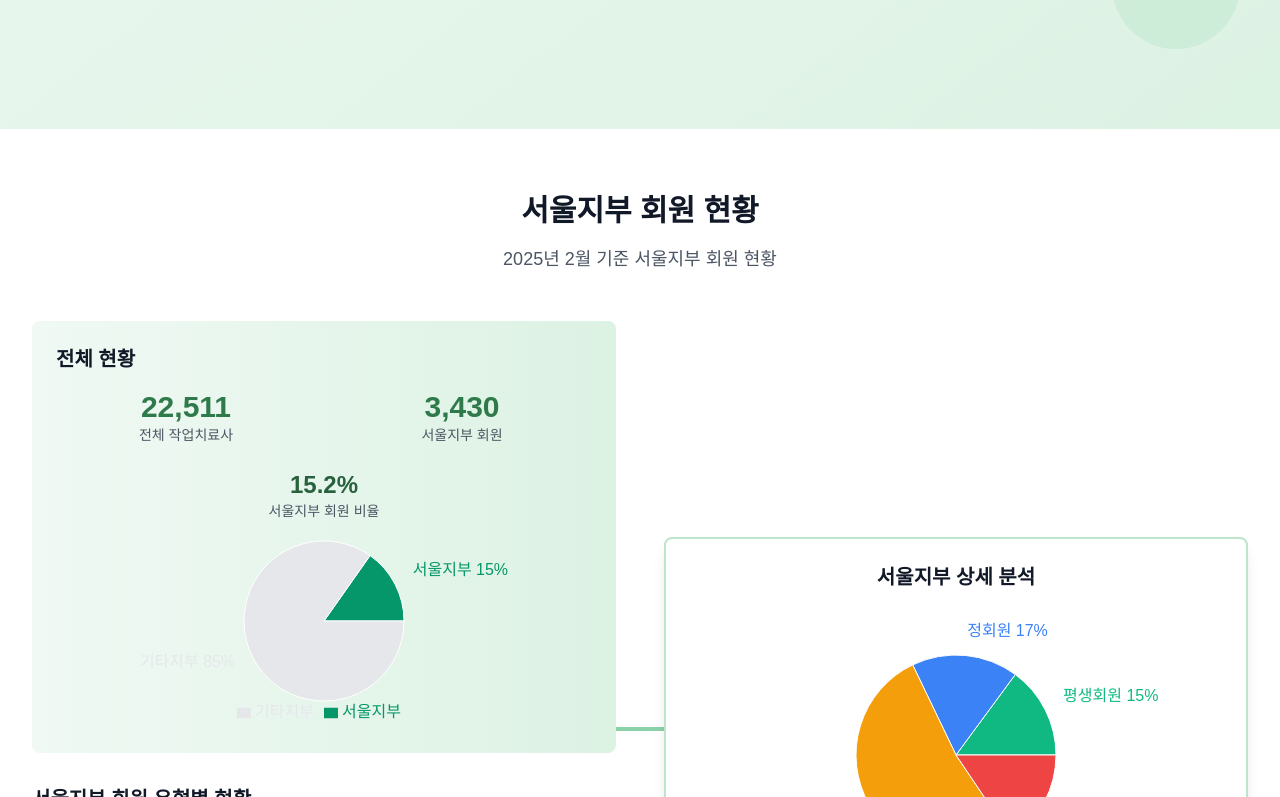
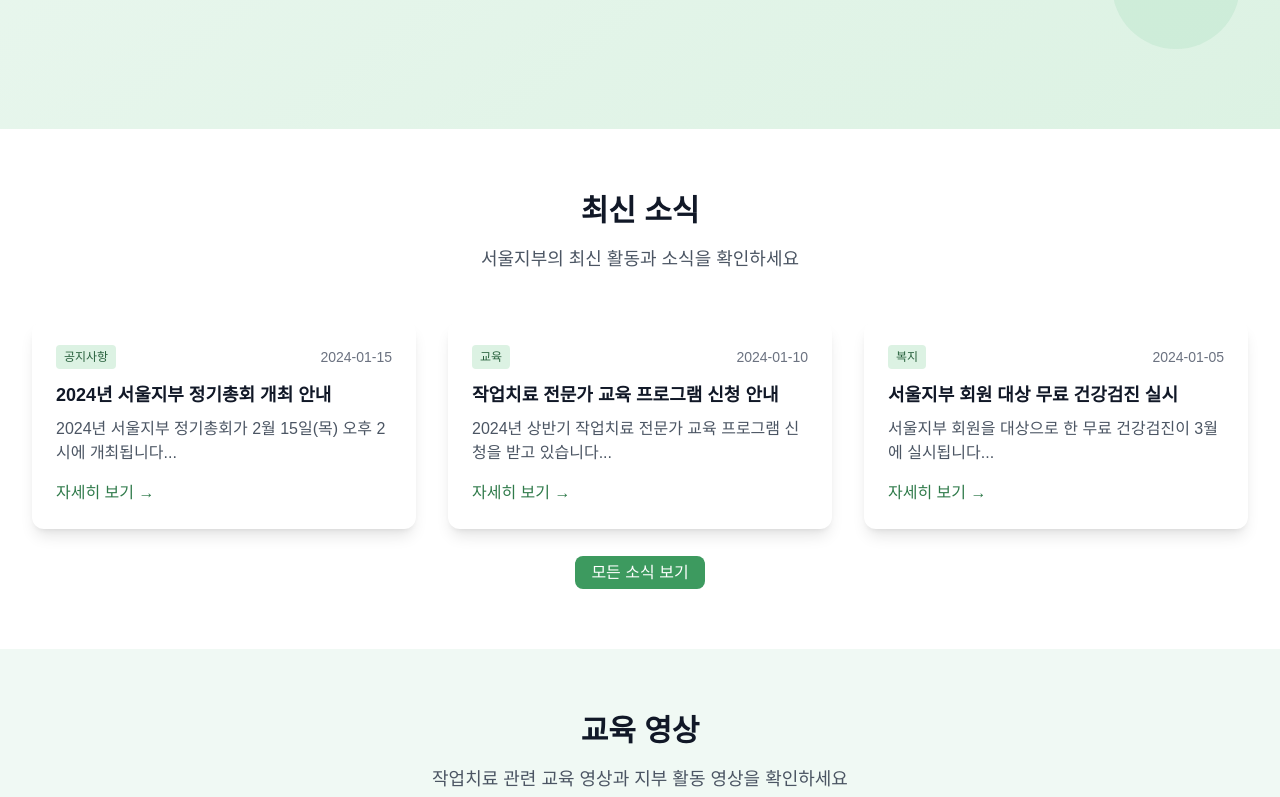
Before and after one commit to hamhyeonggwang/kaot.seoul, a Next.js app: page / in a window 1280 px wide. Shown: the part 963-1760 px from the top of the page. Built offline with nearby package versions, Linux system fonts and the light colour scheme.

Commit message:
Remove fake statistics from homepage: Remove MemberStats component and fake numbers

```diff
--- a/app/page.tsx
+++ b/app/page.tsx
@@ -1,7 +1,6 @@
 import Navigation from '@/components/Navigation'
 import Hero from '@/components/Hero'
 import Footer from '@/components/Footer'
-import MemberStats from '@/components/MemberStats'
 import Link from 'next/link'
 import { Calendar, Users, MessageCircle, BookOpen, Award, Heart, Instagram, Play, ExternalLink, Users2, Newspaper } from 'lucide-react'
 
@@ -97,7 +96,6 @@ export default function Home() {
     <main>
       <Navigation />
       <Hero />
-      <MemberStats />
 
       {/* Recent News Section */}
       <section className="py-16 bg-white">
```
